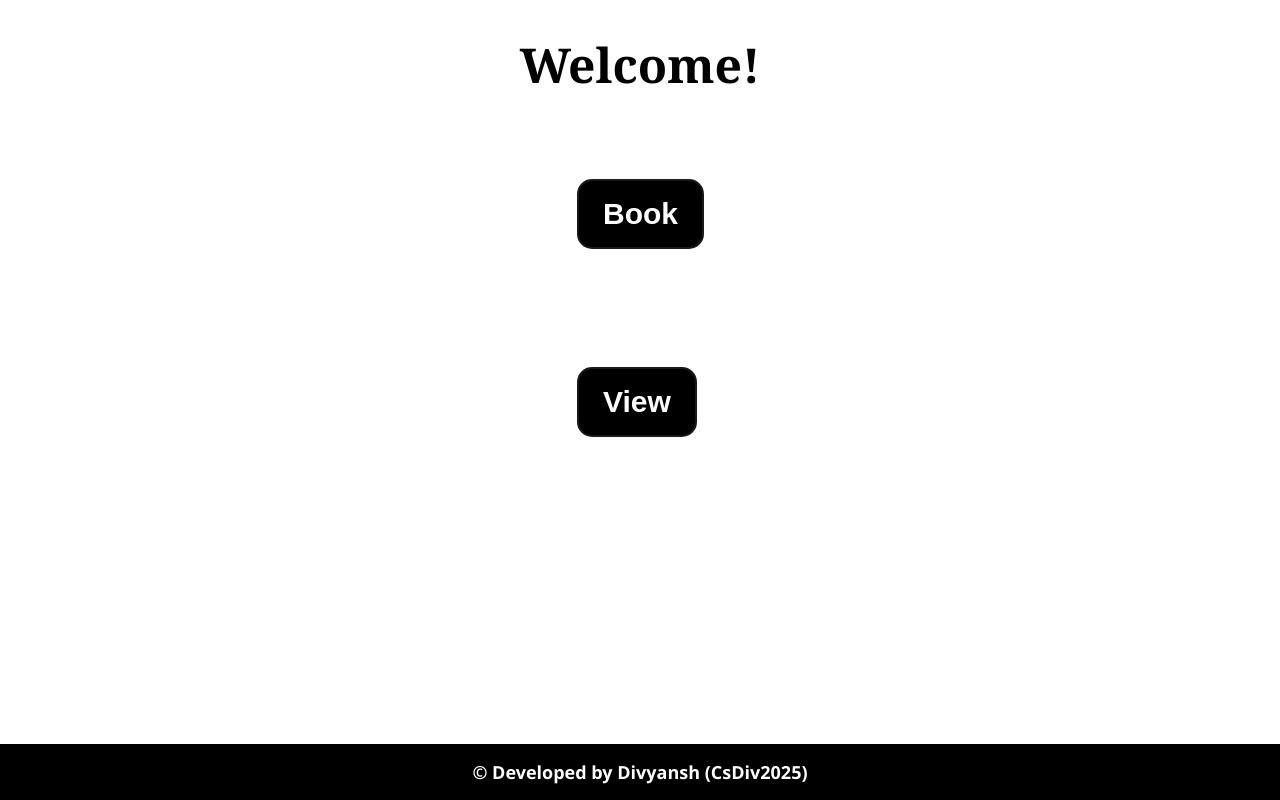
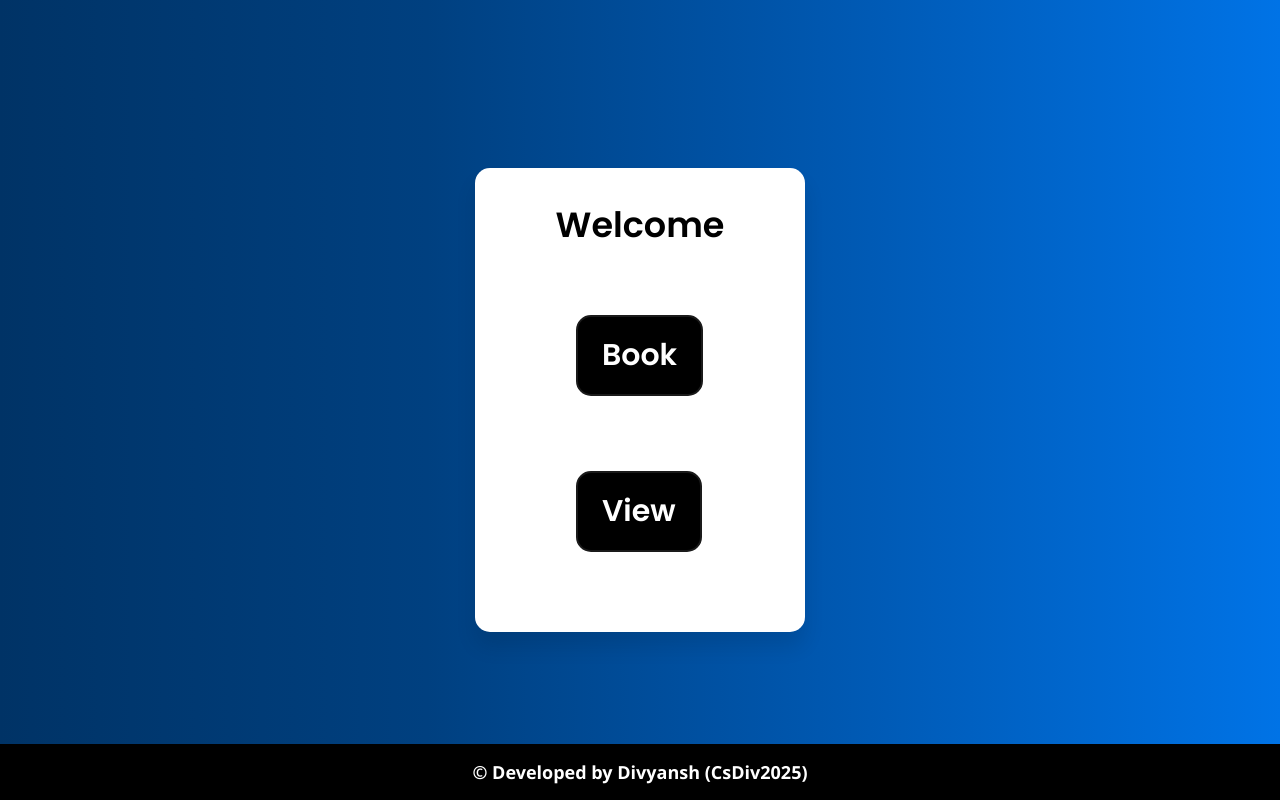
Before and after one commit to csdivyansh/Book, a Flask app: page / in a window 1280 px wide. Run offline with Flask 3, Linux system fonts and the light colour scheme.

Commit message:
added ui for home page

```diff
--- a/app.py
+++ b/app.py
@@ -141,4 +141,4 @@ def delete_booking(booking_id):
     return redirect(url_for('view'))
 
 if __name__ == '__main__':
-    app.run(debug=True, host = '0.0.0.0', port = 8085)
+    app.run(host = '0.0.0.0')
--- a/static/index.css
+++ b/static/index.css
@@ -1,22 +1,53 @@
+@import url("https://fonts.googleapis.com/css?family=Poppins:400,500,600,700&display=swap");
+
 * {
   margin: 0;
   padding: 0;
   box-sizing: border-box;
+  font-family: "Poppins", sans-serif;
+}
+
+html,
+body {
+  display: grid;
+  height: 100%;
+  width: 100%;
+  place-items: center;
+  background: -webkit-linear-gradient(left, #003366, #004080, #0059b3, #0073e6);
 }
 
 h1 {
-    padding: 2rem;
-    font-family: Cambria, Cochin, Georgia, Times, 'Times New Roman', serif;
-    margin-bottom: 50px;
-    font-size: xxx-large;
+  padding: 2rem;
+  font-size: xx-large;
+  font-family: "Poppins", "sans-serif";
+}
+.wrapper {
+  max-width: 330px;
+  background: #fff;
+  padding: 30px;
+  border-radius: 15px;
+  width: 100%;
+  box-shadow: 0px 15px 20px rgba(0, 0, 0, 0.1);
+  margin-left: 2rem;
+  margin-right: 2rem;
+}
+.wrapper .title {
+  width: 100%;
+  margin-bottom: 4rem;
+  font-size: 35px;
+  font-weight: 600;
+  text-align: center;
+  transition: all 0.6s cubic-bezier(0.68, -0.55, 0.265, 1.55);
 }
 
-.container{
-    justify-items: center;
+.container {
+  align-self: center;
+  justify-items: center;
+  border-radius: 50px;
+  border: #000;
 }
 
 .button-27 {
-
   max-width: 500rem;
   max-height: 100rem;
   appearance: none;
@@ -42,7 +73,7 @@ h1 {
   -webkit-user-select: none;
   touch-action: manipulation;
   will-change: transform;
-  margin-bottom: 100px;
+  margin-bottom: 50px;
 }
 
 .button-27:disabled {
--- a/static/login.css
+++ b/static/login.css
@@ -20,7 +20,7 @@ html,body{
 }
 .wrapper{
   overflow: hidden;
-  max-width: 390px;
+  max-width: 330px;
   background: #fff;
   padding: 30px;
   border-radius: 15px;
--- a/templates/index.html
+++ b/templates/index.html
@@ -10,9 +10,11 @@
     />
   </head>
   <body>
+    <div class = "wrapper">
       <div class="container">
-      <h1>Welcome!</h1>
-
+        <div class="title-text">
+          <div class="title login">Welcome</div>
+        </div>
         <a href="{{url_for('book')}}"
           ><button class="button-27" role="button">Book</button></a
         >
@@ -22,6 +24,7 @@
           ><button class="button-27" role="button">View</button></a
         >
       </div>
+    </div>
     <footer>© Developed by Divyansh (CsDiv2025)</footer>
   </body>
 </html>
```
Lines whose indentation alone changed are shown as unchanged.
